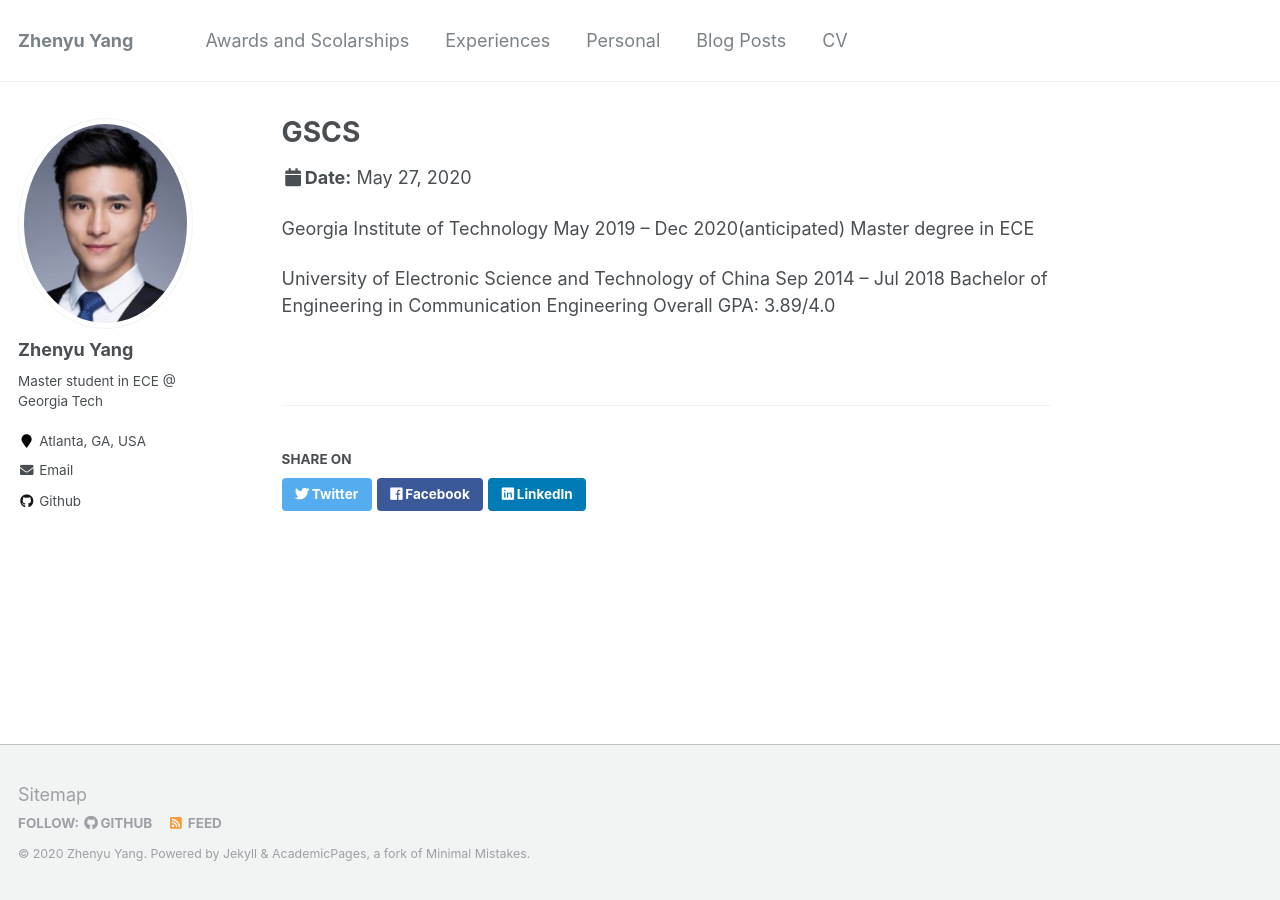
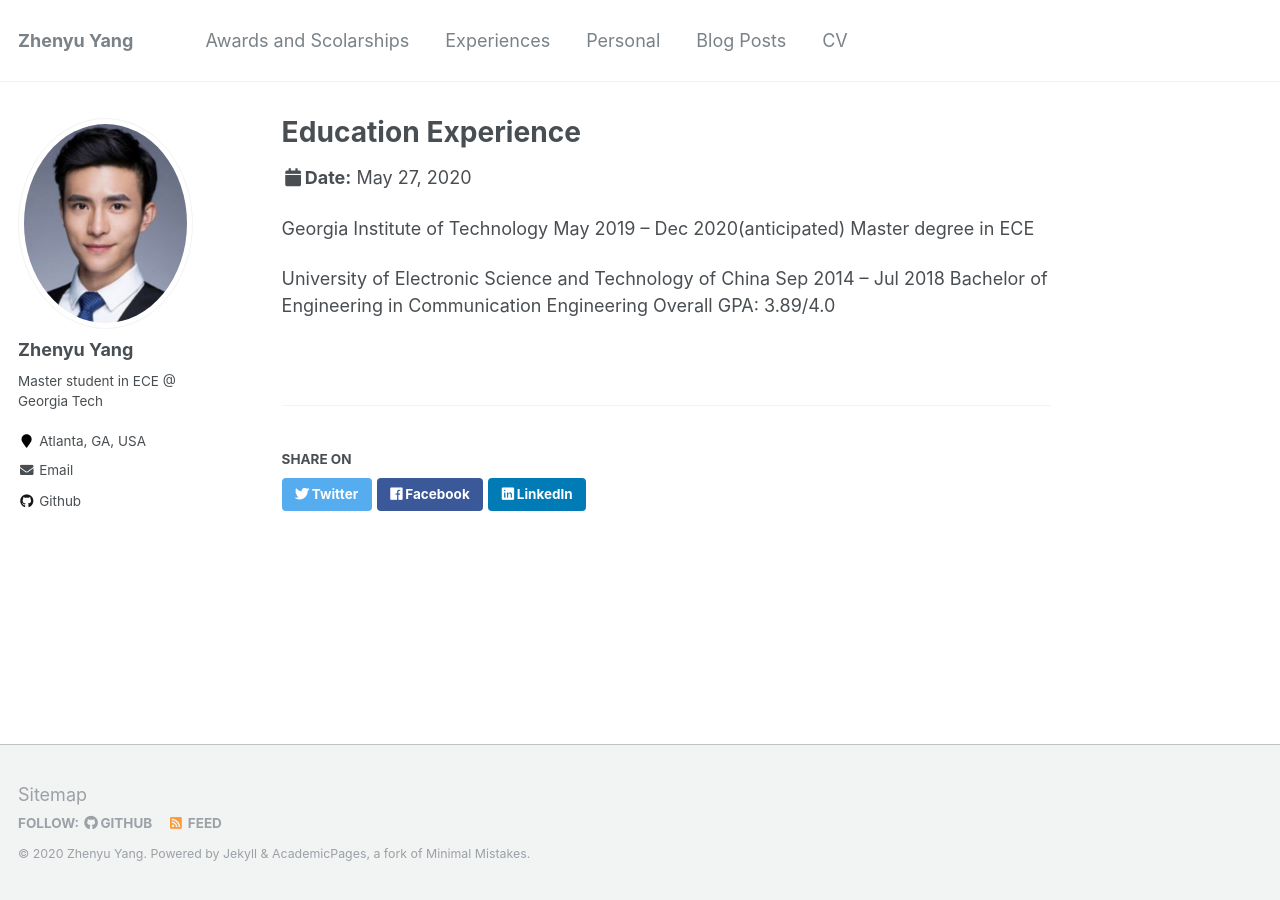
Before and after one commit to azpeteryang/azpeteryang.github.io, a Jekyll site: the page built from _talks/2019GSCS.md, in a window 1280 px wide. Built offline with Jekyll 4.4.1, drawn with Linux system fonts in a browser that asks for light colours.

Commit message:
Update 2019GSCS.md

```diff
--- a/_talks/2019GSCS.md
+++ b/_talks/2019GSCS.md
@@ -1,5 +1,5 @@
 ---
-title: "GSCS"
+title: "Education Experience"
 collection: Experiences
 location: "Atlanta, GA"
 ---
```
